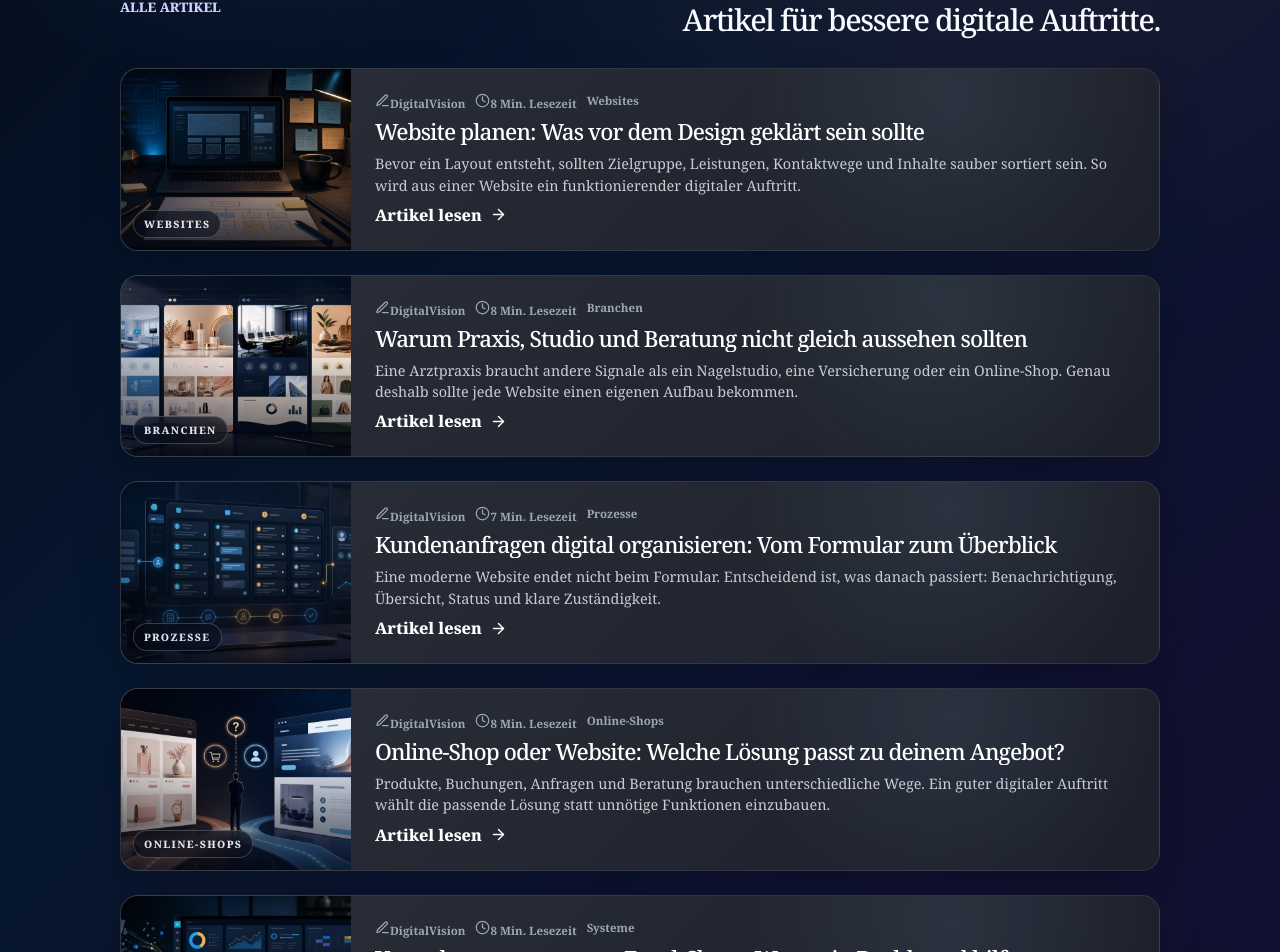
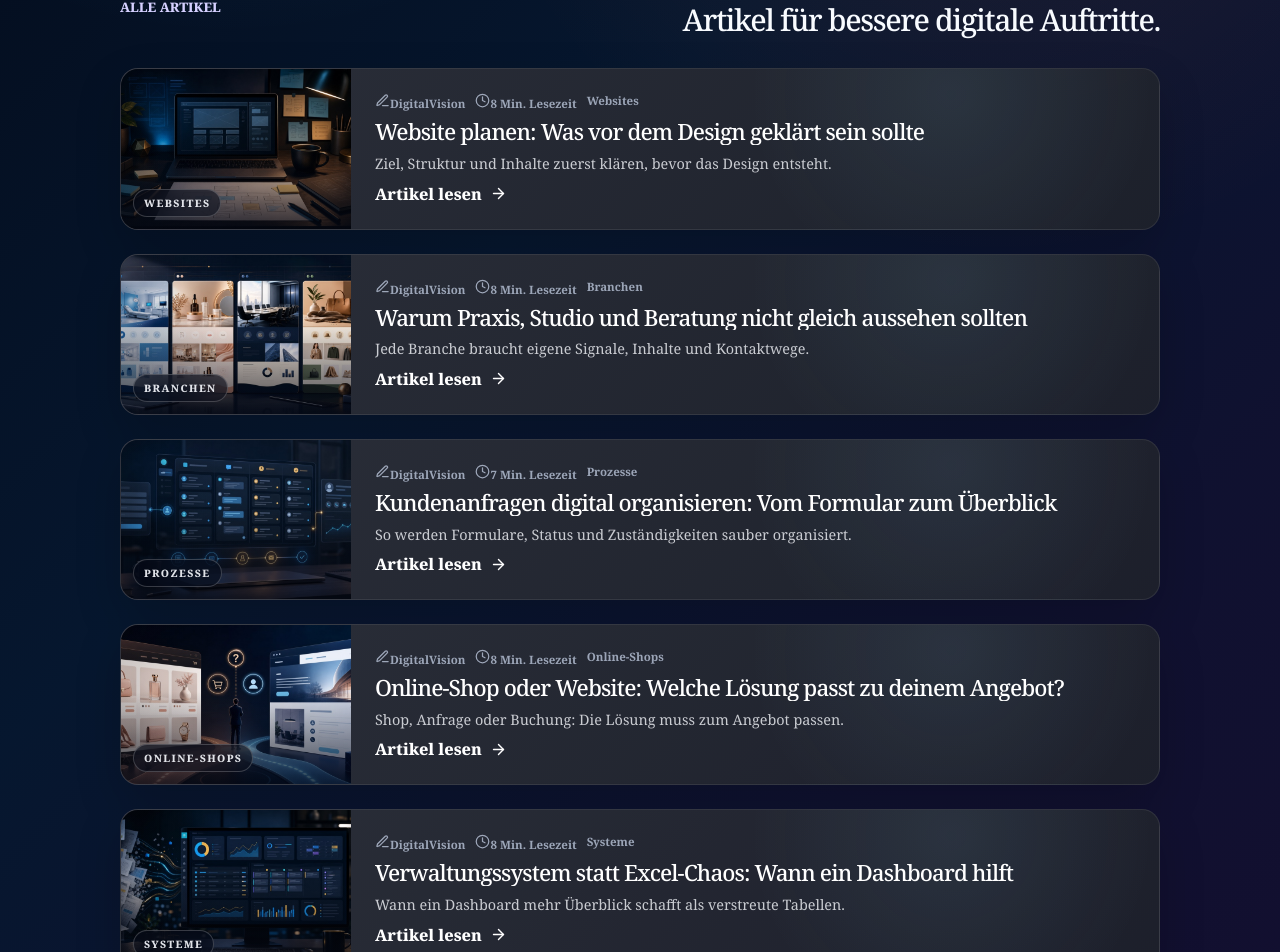
Before and after one commit to parmis2005/digitalvision, a Next.js app: page /blog in a window 1280 px wide. Shown: the part 845-1797 px from the top of the page. Built offline with nearby package versions, Linux system fonts and the light colour scheme.

Commit message:
Shorten blog excerpts

```diff
--- a/app/blog-data.ts
+++ b/app/blog-data.ts
@@ -33,8 +33,7 @@ export const blogPosts: BlogPost[] = [
     title: "Website planen: Was vor dem Design geklärt sein sollte",
     description:
       "Eine gute Website beginnt nicht mit Farben, sondern mit Ziel, Struktur, Inhalten und einem klaren Weg zur Anfrage.",
-    excerpt:
-      "Bevor ein Layout entsteht, sollten Zielgruppe, Leistungen, Kontaktwege und Inhalte sauber sortiert sein. So wird aus einer Website ein funktionierender digitaler Auftritt.",
+    excerpt: "Ziel, Struktur und Inhalte zuerst klären, bevor das Design entsteht.",
     category: "Websites",
     date: "2026-08-02",
     readingTime: "8 Min. Lesezeit",
@@ -125,8 +124,7 @@ export const blogPosts: BlogPost[] = [
     title: "Warum Praxis, Studio und Beratung nicht gleich aussehen sollten",
     description:
       "Branchenwebsites funktionieren besser, wenn Aufbau, Bildsprache und Kontaktführung zum echten Angebot passen.",
-    excerpt:
-      "Eine Arztpraxis braucht andere Signale als ein Nagelstudio, eine Versicherung oder ein Online-Shop. Genau deshalb sollte jede Website einen eigenen Aufbau bekommen.",
+    excerpt: "Jede Branche braucht eigene Signale, Inhalte und Kontaktwege.",
     category: "Branchen",
     date: "2026-08-02",
     readingTime: "8 Min. Lesezeit",
@@ -217,8 +215,7 @@ export const blogPosts: BlogPost[] = [
     title: "Kundenanfragen digital organisieren: Vom Formular zum Überblick",
     description:
       "Wie Kontaktformulare, Terminwünsche und interne Abläufe besser zusammenarbeiten, damit keine Anfrage verloren geht.",
-    excerpt:
-      "Eine moderne Website endet nicht beim Formular. Entscheidend ist, was danach passiert: Benachrichtigung, Übersicht, Status und klare Zuständigkeit.",
+    excerpt: "So werden Formulare, Status und Zuständigkeiten sauber organisiert.",
     category: "Prozesse",
     date: "2026-08-02",
     readingTime: "7 Min. Lesezeit",
@@ -308,8 +305,7 @@ export const blogPosts: BlogPost[] = [
     title: "Online-Shop oder Website: Welche Lösung passt zu deinem Angebot?",
     description:
       "Nicht jedes Unternehmen braucht sofort einen kompletten Shop. Oft entscheidet der Angebotsprozess, welche digitale Lösung sinnvoll ist.",
-    excerpt:
-      "Produkte, Buchungen, Anfragen und Beratung brauchen unterschiedliche Wege. Ein guter digitaler Auftritt wählt die passende Lösung statt unnötige Funktionen einzubauen.",
+    excerpt: "Shop, Anfrage oder Buchung: Die Lösung muss zum Angebot passen.",
     category: "Online-Shops",
     date: "2026-08-02",
     readingTime: "8 Min. Lesezeit",
@@ -399,8 +395,7 @@ export const blogPosts: BlogPost[] = [
     title: "Verwaltungssystem statt Excel-Chaos: Wann ein Dashboard hilft",
     description:
       "Wann Unternehmen von einem eigenen Verwaltungssystem profitieren und welche Abläufe sich durch Dashboards vereinfachen lassen.",
-    excerpt:
-      "Wenn Anfragen, Kundendaten oder Termine über mehrere Listen verteilt sind, wird Arbeit unnötig langsam. Ein eigenes System schafft Überblick.",
+    excerpt: "Wann ein Dashboard mehr Überblick schafft als verstreute Tabellen.",
     category: "Systeme",
     date: "2026-08-02",
     readingTime: "8 Min. Lesezeit",
@@ -490,8 +485,7 @@ export const blogPosts: BlogPost[] = [
     title: "Nach dem Launch: Warum eine Website Pflege braucht",
     description:
       "Eine Website ist nach dem Launch nicht fertig. Inhalte, Technik, Bilder, Formulare und Erweiterungen sollten regelmäßig geprüft werden.",
-    excerpt:
-      "Der Launch ist nur der Start. Damit eine Website professionell bleibt, müssen Inhalte aktuell, Formulare funktionsfähig und Technik sauber gepflegt werden.",
+    excerpt: "Warum Websites nach dem Launch regelmäßig gepflegt werden sollten.",
     category: "Betreuung",
     date: "2026-08-02",
     readingTime: "7 Min. Lesezeit",
```
